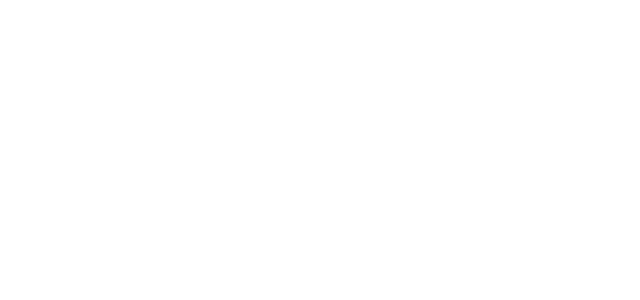
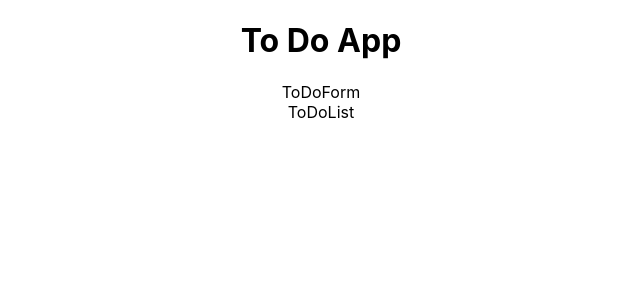
Before and after one commit to ajay09a/todo-using-redux, a React (Create React App) app: page / in a window 1280 px wide. Shown: the top 300 px of the page, without its empty margins (319-959 px from the left). Built offline with nearby package versions, Linux system fonts and the light colour scheme.

Commit message:
create list and toggle function

```diff
--- a/src/App.js
+++ b/src/App.js
@@ -1,8 +1,26 @@
+
+import { useState } from 'react';
 import './App.css';
+import ToDoForm from './components/ToDoForm/ToDoForm';
+import ToDoList from './components/ToDoList/ToDoList';
 
 function App() {
+  const [todos, setTodos] = useState([]);
+
+  const createTodo = (text)=>{
+    setTodos([...todos, { id: todos.length + 1, text, completed: false}]);
+  }
+
+  const toggleTodo = (index)=>{
+    const list = [...todos];
+    list[index].completed = !list[index].completed;
+    setTodos(list);
+  }
   return (
     <div className="App">
+      <h1>To Do App</h1>
+      <ToDoForm onCreateTodo={createTodo} />
+      <ToDoList todos={todos} onToggle={toggleTodo} />
     </div>
   );
 }
```
